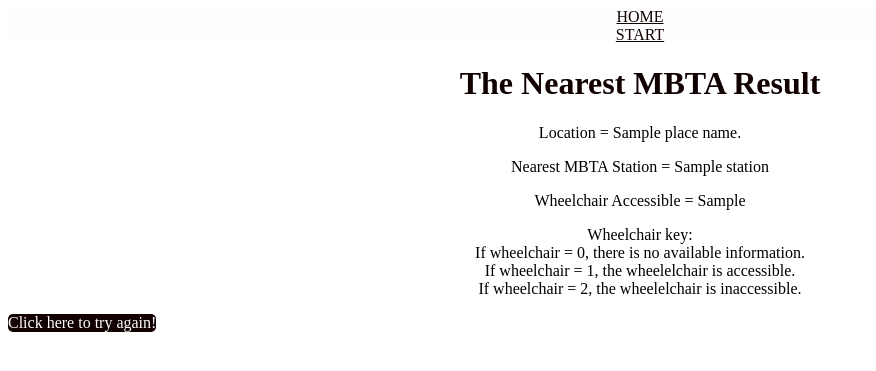
After one commit to njswimmer19/WebApp-MBTA, a Flask app: template templates/return.html in a window 1280 px wide. The commit adds this page. Shown: the top 371 px of the page, without its empty margins (0-876 px from the left). Run offline with Flask 2, Linux system fonts and the light colour scheme; the template is opened without the code that fills it: most values are stand-ins (such as "Sample title", 1, 10 or a date in 2020).

Commit message:
added html and mod app

```diff
--- a/app.py
+++ b/app.py
@@ -2,14 +2,35 @@
 Simple "Hello, World" application using Flask
 """
 
-from flask import Flask
+from flask import Flask, render_template, request
+from mbta_helper import find_stop_near
 
 
 app = Flask(__name__)
 
+@app.route("/")
+def index():
+    return render_template("index.html")
 
-@app.route('/')
-def hello_world():
-    return 'Hello World!'
 
-hello_world()
+@app.route('/nearest/', methods=['GET','POST'])
+
+def nearest():
+
+    if request.method == "POST":
+        place_name = str(request.form['location'])
+        mbta_station = find_stop_near(place_name)
+        station = mbta_station[0]
+        wheelchair_accessable = mbta_station[1]
+
+        if mbta_station:
+            return render_template(
+                "return.html",
+                place_name = place_name,
+                station = station,
+                wheelchair_accessable = wheelchair_accessable
+            )
+        else:
+            return render_template("form.html", error = True)
+
+    return render_template("form.html", error = True)
--- a/home.html
+++ /dev/null
@@ -1,3 +0,0 @@
-<p>
-    I have stds
-</p>
--- /dev/null
+++ b/templates/return.html
@@ -0,0 +1,69 @@
+
+<!DOCTYPE html>
+<html lang="en">
+<head>
+    <meta charset="UTF-8">
+    <meta name="viewport" content="width=device-width, initial-scale=1.0">
+    <title>The Nearest MBTA Station Return</title>
+    <style>
+        .nav {
+        overflow: hidden;
+        background-color: #fefefe;
+        align-self: center;
+        }
+
+        .nav a {
+        float: center;
+        display: block;
+        color: #100100;
+        text-align: center;
+        padding: 10px, 10px;
+        }
+
+        h1 {
+        text-align: center;
+        color: #100100;
+        }
+
+        p {
+        text-align: center;
+        }
+
+        .button {
+        border: none;
+        color: #fefefe;
+        background-color: #100100;
+        border-radius: 5px;
+        text-align: center;
+        text-decoration: none;
+        display: inline-block;
+        font-size: 16px;
+        transition-duration: 0.4s;
+        }
+
+        .button:hover {
+            background-color: white;
+            color: #100100;
+            border: 2px soild #100100;
+        }
+
+    </style>
+</head>
+<body>
+    <div class="nav">
+        <a href="{{url_for('index')}}">HOME</a>
+        <a href="{{url_for('nearest')}}">START</a>
+    </div>
+
+    <h1>The Nearest MBTA Result</h1>
+    <p>Location = {{place_name}}.</p>
+    <p>Nearest MBTA Station =  {{station}}</p>
+    <p>Wheelchair Accessible = {{wheelchair_accessable}}</p>
+    <p>Wheelchair key: <br>
+        If wheelchair = 0, there is no available information. <br>
+        If wheelchair = 1, the wheelelchair is accessible.  <br>
+        If wheelchair = 2, the wheelelchair is inaccessible.
+    </p>
+    <a href = "{{url_for('nearest')}}" class="button">Click here to try again!</a>
+</body>
+</html>
```
Also changed, not shown: templates/form.html (added, +58 -0 lines), templates/index.html (+62 -1 lines).
